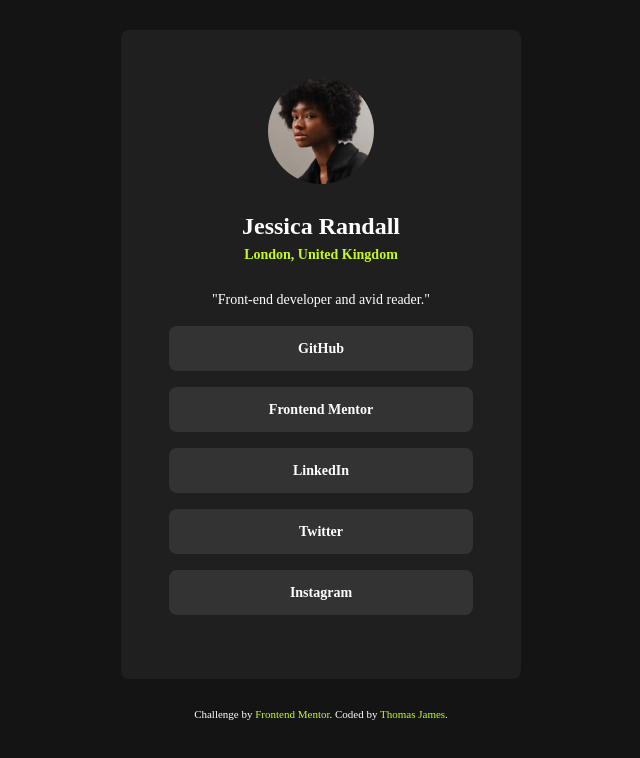
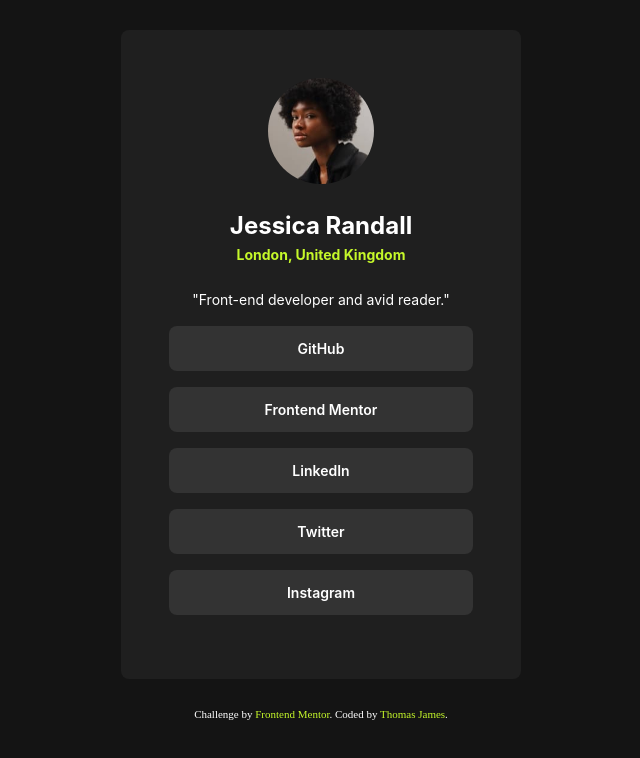
Before and after one commit to turtlethom/social-links-profile, a plain HTML site: page index.html in a window 1280 px wide. Shown: the whole page, without its empty margins (319-959 px from the left). Drawn offline with Linux system fonts and the light colour scheme.

Commit message:
Bug fix (comma)

```diff
--- a/assets/css/index.css
+++ b/assets/css/index.css
@@ -17,7 +17,7 @@
     --h2-fs: 8rem;
     --h3-fs: 8rem;
 
-    --inter-font: 'Inter', 'Arial' sans-serif;
+    --inter-font: 'Inter', 'Arial', sans-serif;
 
     /* Font Weights */
     --bold-400: 400;
```
